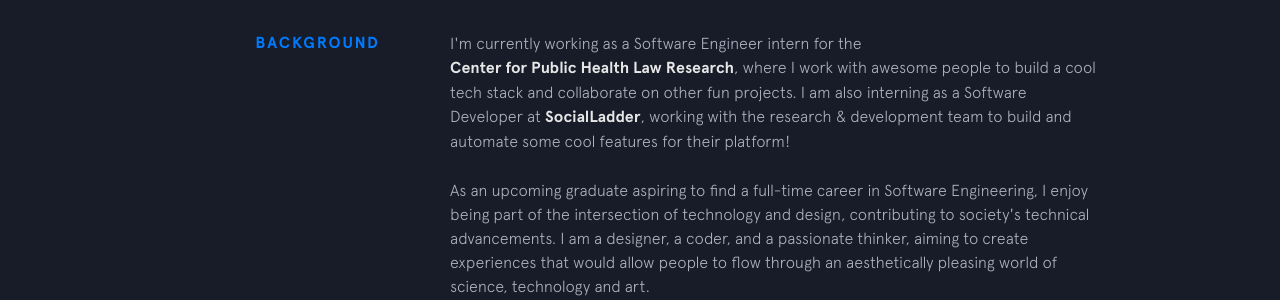
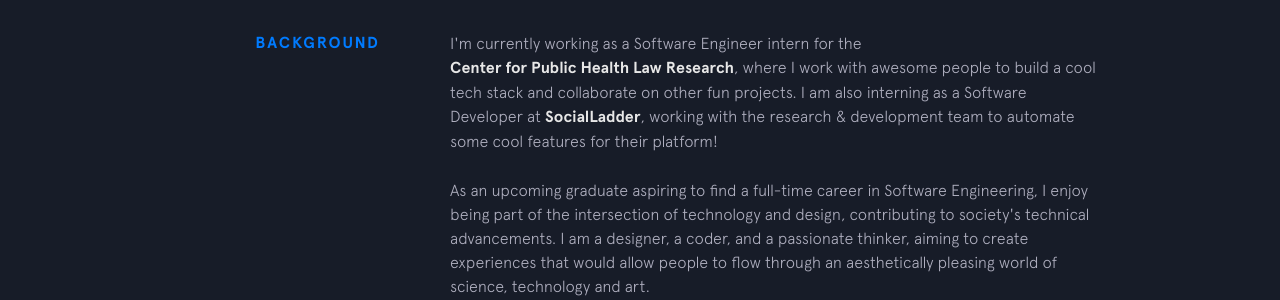
Before and after one commit to Faskyy/FahdK, a Jekyll site: the page built from index.html, in a window 1280 px wide. Shown: the part 969-1269 px from the top of the page. Built offline with Jekyll 4.4.1, drawn with Linux system fonts in a browser that asks for light colours; nearby versions of some CDN libraries.

Commit message:
edited background :-)

```diff
--- a/_includes/background.html
+++ b/_includes/background.html
@@ -4,7 +4,7 @@
     <p>
       I'm currently working as a Software Engineer intern for the <a class="underline-link" href="http://publichealthlawresearch.org/" target="_blank">Center for Public Health Law Research</a>, where I work with awesome people to build a cool tech stack and collaborate on other fun projects.
         I am also interning as a Software Developer at
-      <a class="underline-link" href="https://socialladderapp.com/" target="_blank">SocialLadder</a>, working with the research & development team to build and automate some cool features for their platform!
+      <a class="underline-link" href="https://socialladderapp.com/" target="_blank">SocialLadder</a>, working with the research & development team to automate some cool features for their platform!
 
     </p>
 
```
